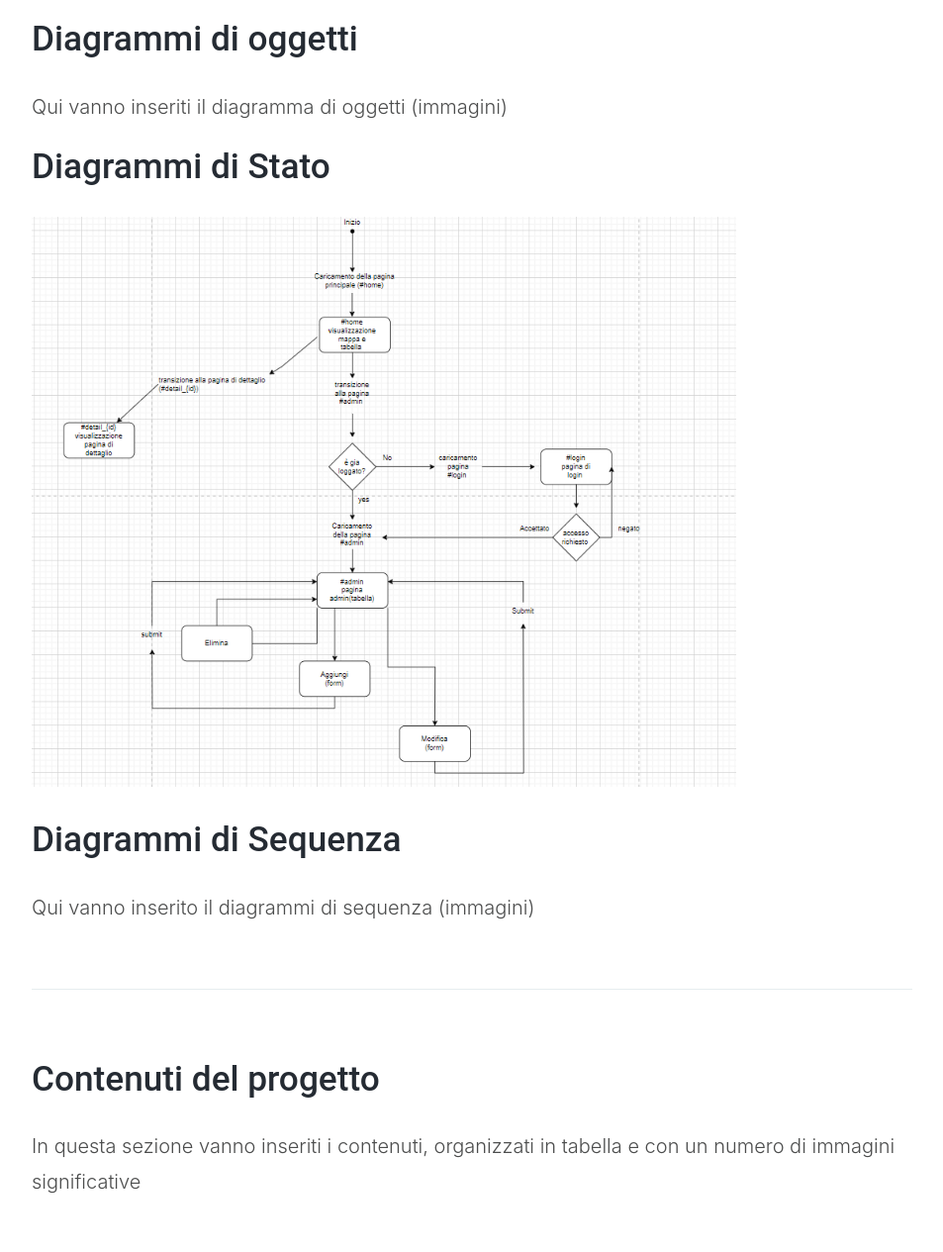
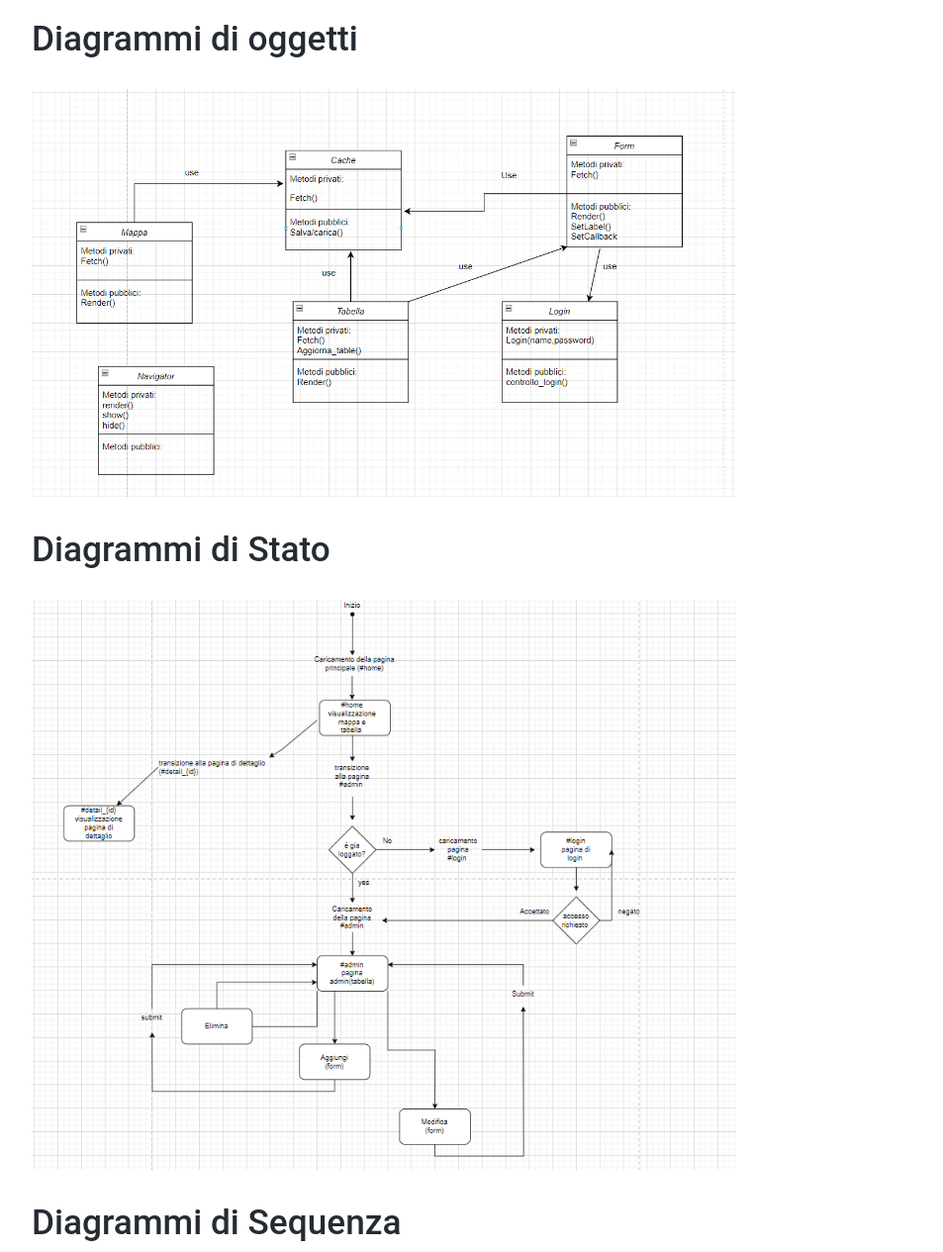
Before and after one commit to MendozaEnzo/POI_5B_LoureiroMendozaPinto, a plain HTML site: page iDocs-master/index.html in a window 1280 px wide. Shown: the part 1002-2267 px from the top of the page at 99% size, without its empty margins (293-1246 px from the left). Drawn offline with Linux system fonts and the light colour scheme.

Commit message:
aggiunta diagramma di componenti e sequenza

```diff
--- a/iDocs-master/index.html
+++ b/iDocs-master/index.html
@@ -128,7 +128,9 @@
 
         <section id="umloggetti">
           <h2>Diagrammi di oggetti</h2>
-          <p class="lead">Qui vanno inseriti il diagramma di oggetti (immagini)</p>
+          <p class="lead">
+            <img src="assets\images\POI_diagrammaComponenti.png">
+          </p>
 
         </section>
 
@@ -142,7 +144,9 @@
 
         <section id="umlsequenza">
           <h2>Diagrammi di Sequenza</h2>
-          <p class="lead">Qui vanno inserito il diagrammi di sequenza (immagini)</p>
+          <p class="lead">
+            <img src="assets\images\POI_diagrammaSequenza.png">
+          </p>
 
         </section>
 
```
Also changed, not shown: iDocs-master/assets/images/POI_diagrammaComponenti.png (added), iDocs-master/assets/images/POI_diagrammaSequenza.png (added).
